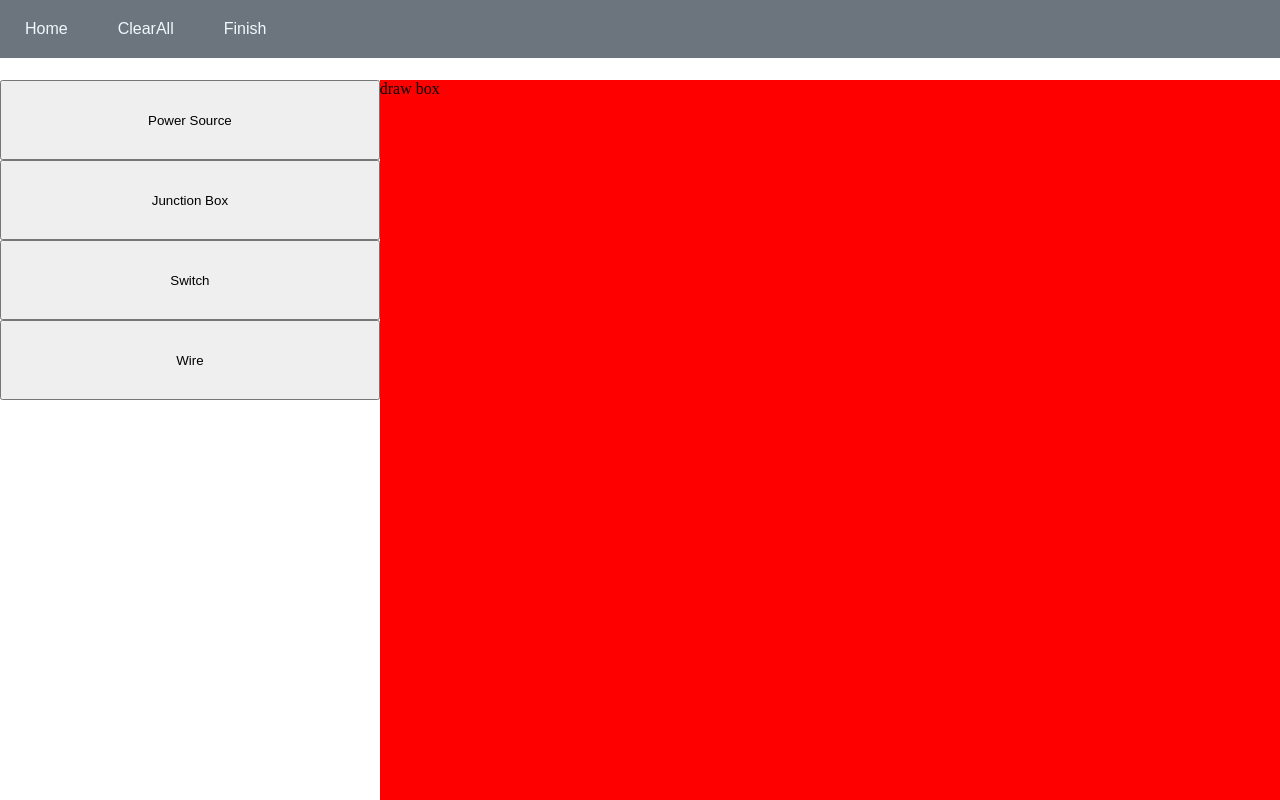
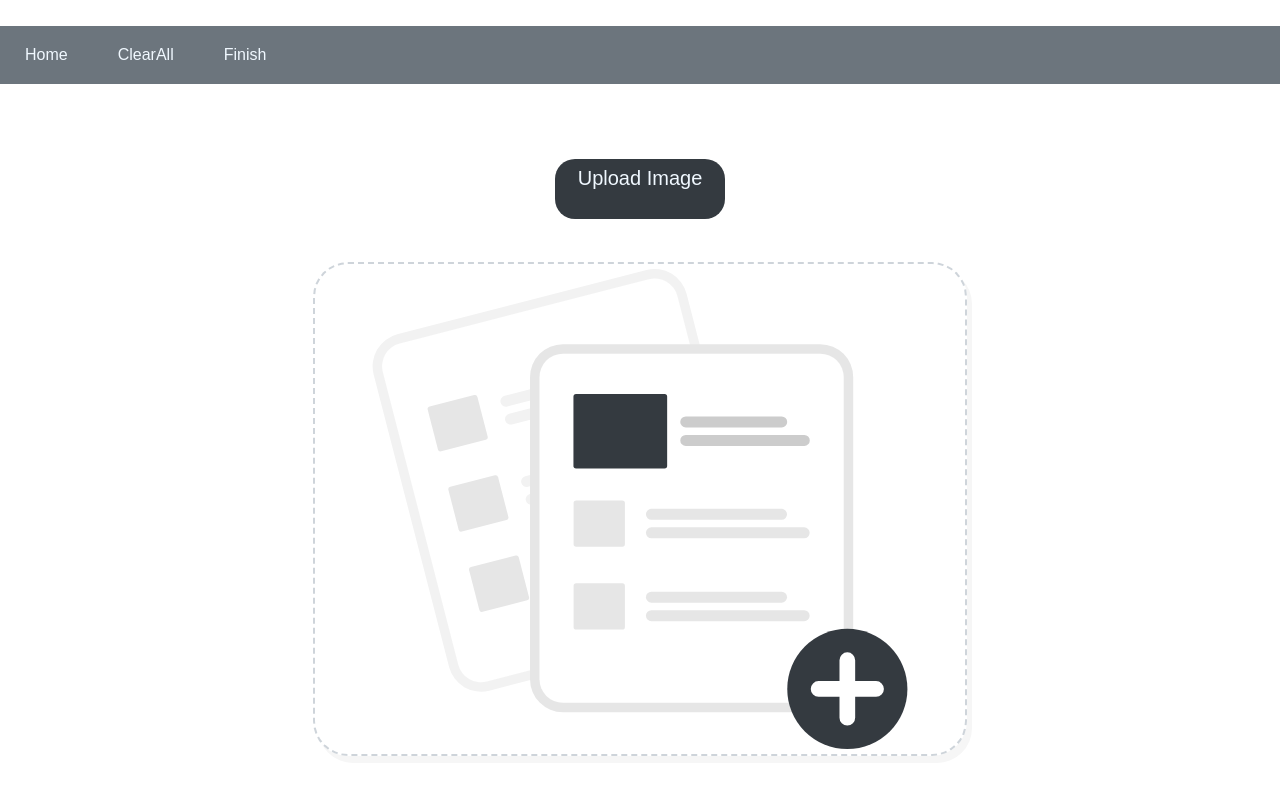
Before and after one commit to SignorPrgrmr/dijkstra-wiring-project, a Vue app: page /Image in a window 1280 px wide. Built offline with nearby package versions, Linux system fonts and the light colour scheme.

Commit message:
fixed height and imagPage

```diff
--- a/public/index.html
+++ b/public/index.html
@@ -11,7 +11,7 @@
     <noscript>
       <strong>We're sorry but <%= htmlWebpackPlugin.options.title %> doesn't work properly without JavaScript enabled. Please enable it to continue.</strong>
     </noscript>
-    <div id="app"></div>
+    <div id="app" style="height: 100%"></div>
     <!-- built files will be auto injected -->
   </body>
 </html>
--- a/src/App.vue
+++ b/src/App.vue
@@ -1,6 +1,6 @@
 <template>
-<!--  <img-page></img-page>-->
-  <draw-page></draw-page>
+  <img-page></img-page>
+<!--  <draw-page></draw-page>-->
 </template>
 
 <style lang="scss">
@@ -11,8 +11,8 @@ body {
 }
 </style>
 <script>
-import DrawPage from "./components/GraphDrawPage/DrawPage";
+import ImgPage from "./components/ImgInput/ImgPage";
 export default {
-  components: {DrawPage}
+  components: {ImgPage}
 }
 </script>
--- a/src/components/GraphDrawPage/DrawPage.vue
+++ b/src/components/GraphDrawPage/DrawPage.vue
@@ -26,8 +26,10 @@ export default {
   height: 100%;
   display: grid;
   grid-template-areas:
-    'header header header header'
-    'toolbar drawbox drawbox drawbox';
+    'header header'
+    'toolbar drawbox';
   grid-template-rows: 10% 90%;
+  grid-template-columns: 15% 85%;
+
 }
 </style>
--- a/src/components/ImgInput/ImgPage.vue
+++ b/src/components/ImgInput/ImgPage.vue
@@ -1,7 +1,9 @@
 <template>
-  <the-header>
-  </the-header>
-  <input-img></input-img>
+  <div id="imgPage-container">
+    <the-header></the-header>
+    <input-img></input-img>
+  </div>
+
 </template>
 
 <script>
@@ -18,5 +20,11 @@ export default {
 
 <!-- Add "scoped" attribute to limit CSS to this component only -->
 <style scoped lang="scss">
-
+#imgPage-container {
+  display: grid;
+  grid-template-areas:
+  'header'
+  'body';
+  height: 100%;
+}
 </style>
--- a/src/components/common/TheHeader.vue
+++ b/src/components/common/TheHeader.vue
@@ -1,5 +1,5 @@
 <template>
-  <div>
+  <div id="header-container">
     <ul>
       <li><a href="#">Home</a></li>
       <li><a href="#">ClearAll</a></li>
@@ -21,11 +21,15 @@ export default {
 
 <!-- Add "scoped" attribute to limit CSS to this component only -->
 <style >
-div{
+#header-container{
   grid-area: header;
   width: 100%;
   height: 100%;
   /*height: 10%;*/
+  display: flex;
+  flex-flow: nowrap row;
+  justify-content: left;
+  align-items: center;
 }
 ul {
   list-style-type: none;
```
